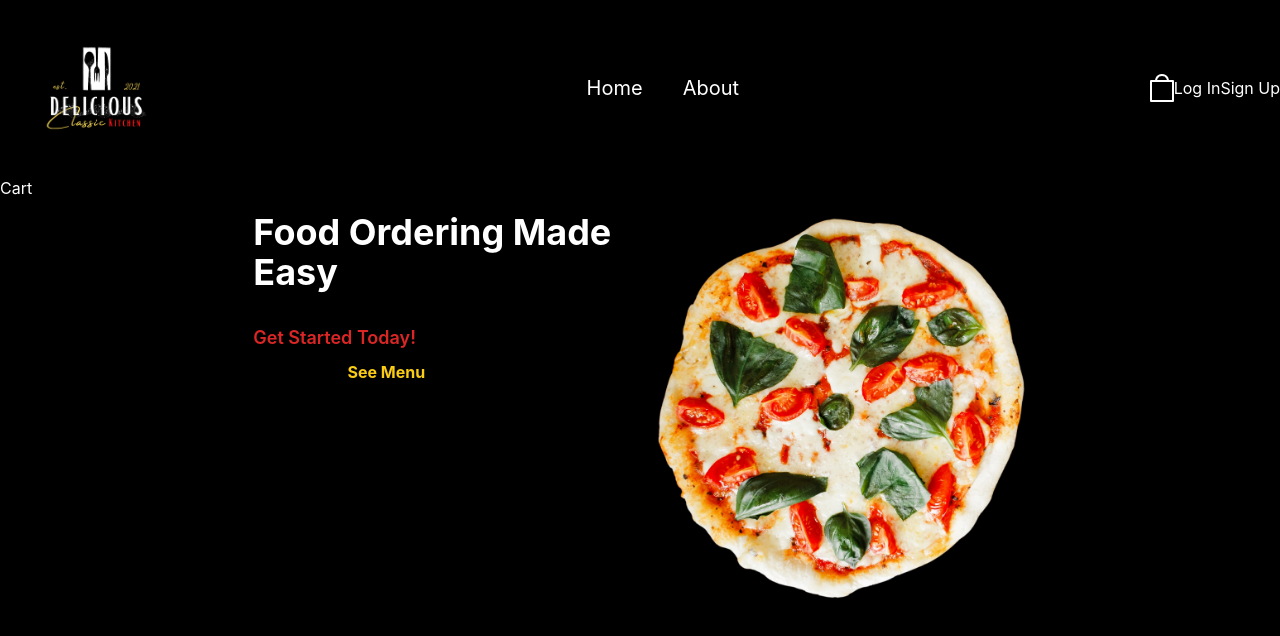
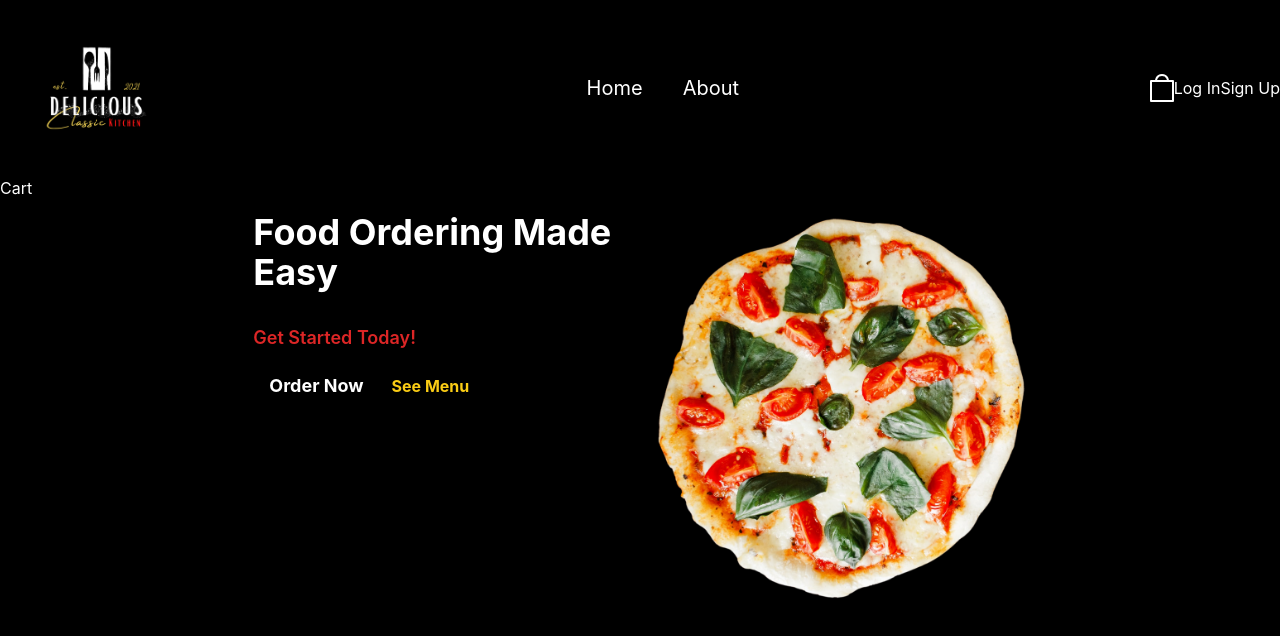
Before and after one commit to GGarenov/food-ordering-app, a React (Create React App) app in the folder food-ordering-app/: page / in a window 1280 px wide. Shown: the top 636 px of the page. Built offline with nearby package versions, Linux system fonts and the light colour scheme.

Commit message:
Clsx is installed in order to style the button

```diff
--- a/food-ordering-app/package.json
+++ b/food-ordering-app/package.json
@@ -6,6 +6,7 @@
     "@testing-library/jest-dom": "^5.17.0",
     "@testing-library/react": "^13.4.0",
     "@testing-library/user-event": "^13.5.0",
+    "clsx": "^2.0.0",
     "react": "^18.2.0",
     "react-dom": "^18.2.0",
     "react-router-dom": "^6.20.1",
--- a/food-ordering-app/src/componenets/elements/Button.jsx
+++ b/food-ordering-app/src/componenets/elements/Button.jsx
@@ -1,5 +1,30 @@
-const Button = ({ children }) => {
-  return <button>{children}</button>;
+import clsx from "clsx";
+
+function getClassName({ className }) {
+  return clsx(
+    "text-white text-lg font-bold rounded-xl transition duration-300 cursor-pointer focus:outline-none focus:ring-2 focus:ring-opacity-50",
+    className
+  );
+}
+
+const sizes = {
+  small: "px-4 py-3",
+  medium: "px-6 py-4",
+  large: "w-full px-4 py-3",
+};
+
+const variants = {
+  primary: "bg-marigold focus:ring-marigold",
+  seconadry: "bg-tomato focus:ring-tomato",
+  dark: "bg-black focus:ring-white",
+};
+
+const Button = ({ children, className, size = "small", variant = "primary", ...rest }) => {
+  return (
+    <button className={clsx(sizes[size], variants[variant], getClassName({ className }))} {...rest}>
+      {children}
+    </button>
+  );
 };
 
 export default Button;
```
Also changed, not shown: 1 other file (tests, documents, lock files or other folders).
